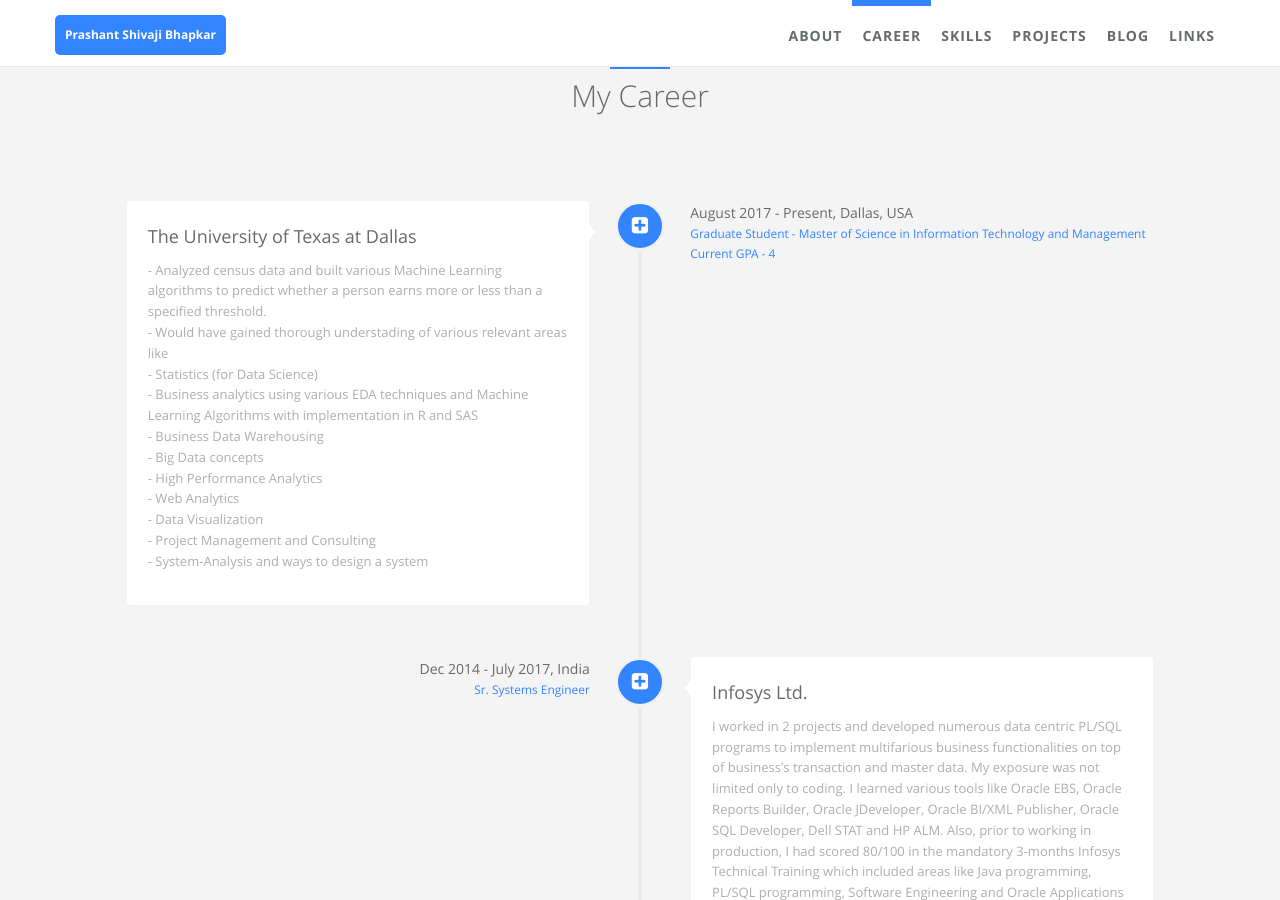
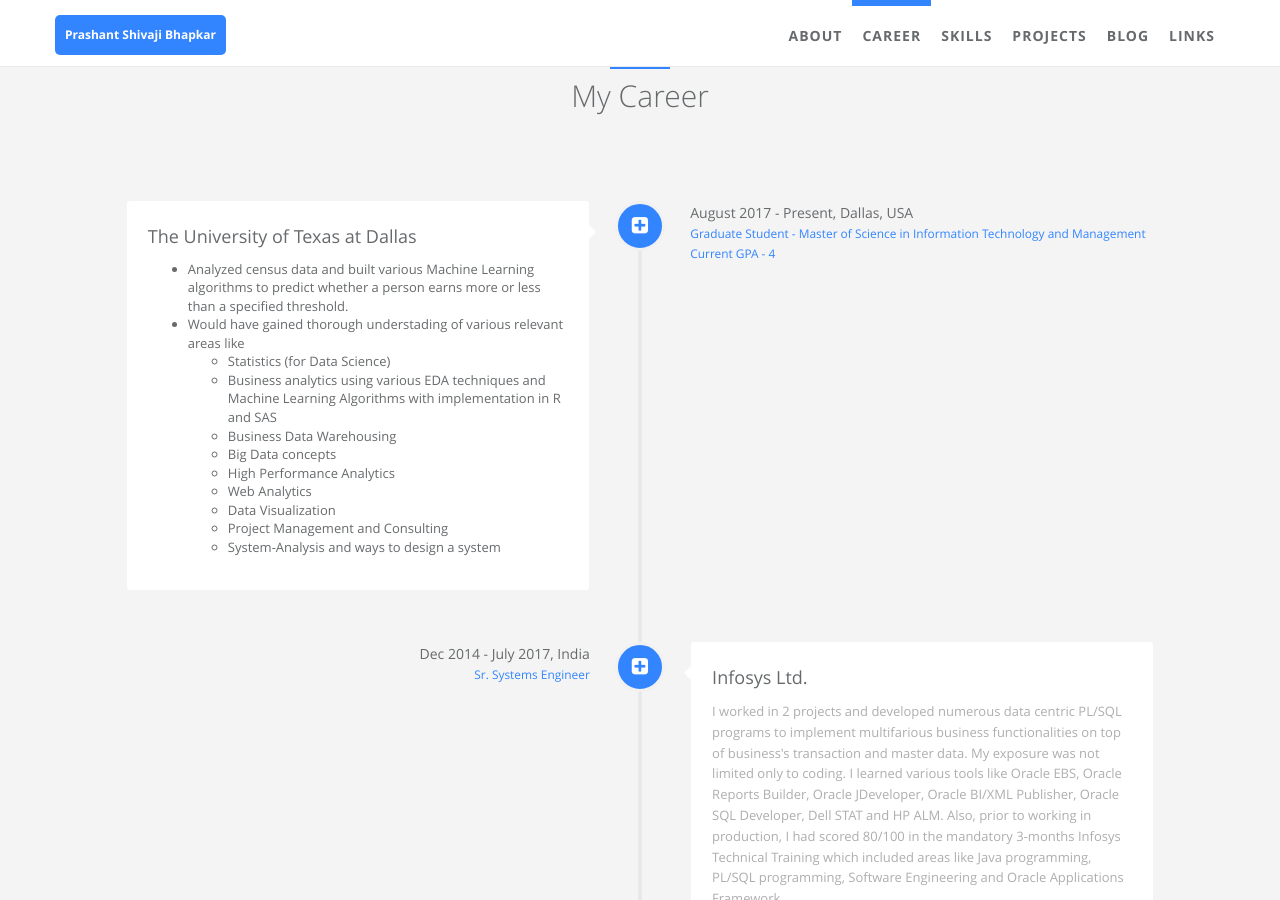
Before and after one commit to PrashantShivajiBhapkar/PrashantShivajiBBhapkar.github.io, a Jekyll site: the page built from index.html, in a window 1280 px wide and 900 px high, scrolled down 875 px. Built offline with Jekyll 4.4.1, drawn with Linux system fonts in a browser that asks for light colours.

```diff
--- a/_data/index/careers.yml
+++ b/_data/index/careers.yml
@@ -5,17 +5,22 @@
     detail: The University of Texas at Dallas
   desc:
     detail: >
-      - Analyzed census data and built various Machine Learning algorithms to predict whether a person earns more or less than a specified threshold. <br>
-      - Would have gained thorough understading of various relevant areas like <br>
-        - Statistics (for Data Science) <br>
-        - Business analytics using various EDA techniques and Machine Learning Algorithms with implementation in R and SAS <br>
-        - Business Data Warehousing <br>
-        - Big Data concepts <br>
-        - High Performance Analytics <br>
-        - Web Analytics <br>
-        - Data Visualization <br>
-        - Project Management and Consulting <br>
-        - System-Analysis and ways to design a system
+      <ul>
+        <li> Analyzed census data and built various Machine Learning algorithms to predict whether a person earns more or less than a specified threshold. </li>
+        <li>Would have gained thorough understading of various relevant areas like
+            <ul>
+                <li>Statistics (for Data Science) </li>
+                <li>Business analytics using various EDA techniques and Machine Learning Algorithms with implementation in R and SAS <br>
+                <li>Business Data Warehousing </li>
+                <li>Big Data concepts </li>
+                <li>High Performance Analytics </li>
+                <li>Web Analytics </li>
+                <li>Data Visualization </li>
+                <li>Project Management and Consulting </li>
+                <li>System-Analysis and ways to design a system </li>
+            </ul>
+        </li>
+        </ul>
   date:
     detail: August 2017 - Present, Dallas, USA
   job:
```
